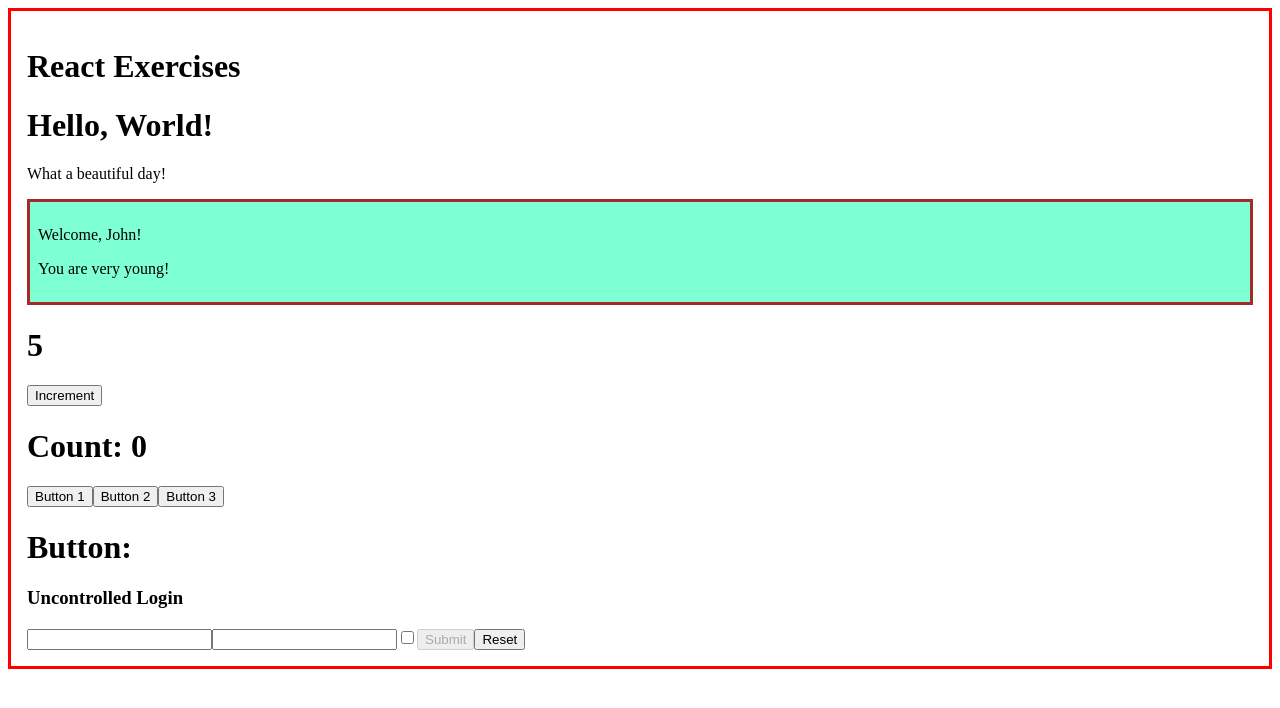
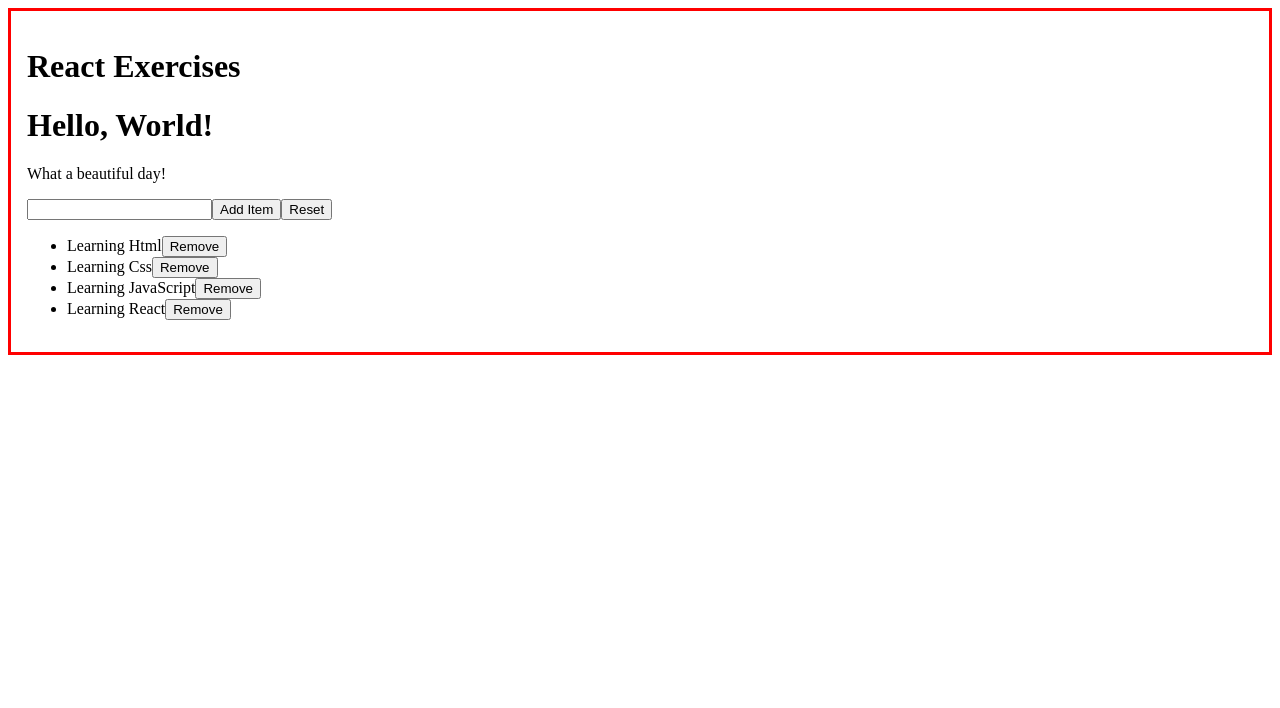
Before and after one commit to antoniocodella/react-exercises, a React (Create React App) app: page / in a window 1280 px wide. Shown: the top 708 px of the page. Built offline with nearby package versions, Linux system fonts and the light colour scheme.

Commit message:
render-props-01

```diff
--- a/src/App.js
+++ b/src/App.js
@@ -7,6 +7,7 @@ import { Counter } from "./Counter";
 import { Hello } from "./Hello";
 import { InteractiveWelcome } from "./InteractiveWelcome";
 import { Login } from "./Login";
+import { TodoList } from "./TodoList";
 import { UncontrolledLogin } from "./UncontrolledLogin";
 import { Welcome } from "./Welcome";
 
@@ -25,11 +26,23 @@ export class App extends React.Component {
     return (
       <Container title="React Exercises">
         <Hello />
-        <Welcome name="John" age={15} />
-        <Counter />
-        <ClickCounter />
-        <ClickTracker />
-        <UncontrolledLogin />
+
+        <TodoList
+          render={(items, removeItems) => {
+            return (
+              <ul>
+                {items.map((item, index) => (
+                  <li key={index}>
+                    {item}
+                    <button id={item} onClick={removeItems}>
+                      Remove
+                    </button>
+                  </li>
+                ))}
+              </ul>
+            );
+          }}
+        ></TodoList>
       </Container>
     );
   }
--- a/src/TodoList.js
+++ b/src/TodoList.js
@@ -54,16 +54,7 @@ export class TodoList extends React.Component {
         ></input>
         <button onClick={this.handleAddItem}>Add Item</button>
         <button onClick={this.handleClearItems}>Reset</button>
-        <ul>
-          {this.state.items.map((item, index) => (
-            <li key={index}>
-              {item}
-              <button id={item} onClick={this.handleRemoveItem}>
-                Remove
-              </button>
-            </li>
-          ))}
-        </ul>
+        {this.props.render(this.state.items, this.handleRemoveItem)}
       </div>
     );
   }
```
